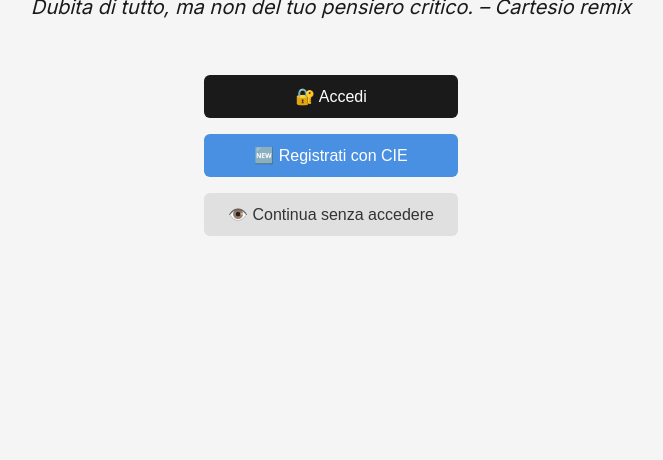
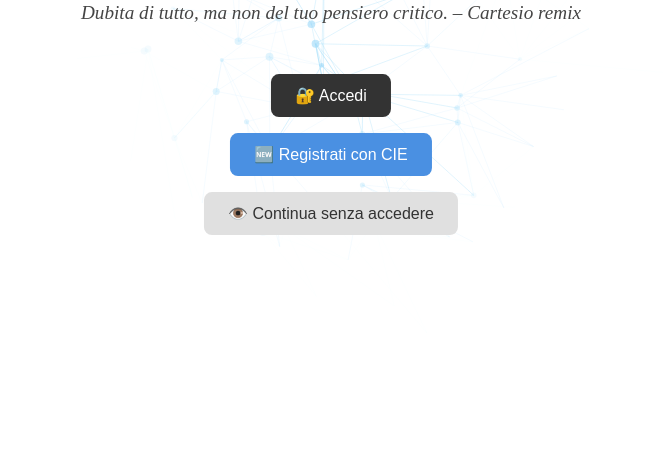
Before and after one commit to Sisghe/Antisofisti, a plain HTML site: page index.html in a window 1280 px wide. Shown: the part 356-816 px from the top of the page, without its empty margins (309-972 px from the left). Drawn offline with nearby package versions, Linux system fonts and the light colour scheme.

Commit message:
💡 Aggiunto frontend animato + nuove rotte backend

```diff
--- a/index.html
+++ b/index.html
@@ -1,95 +1,33 @@
 <!DOCTYPE html>
 <html lang="it">
+
 <head>
   <meta charset="UTF-8" />
   <meta name="viewport" content="width=device-width, initial-scale=1.0" />
   <title>Antisofisti</title>
-  <link rel="preconnect" href="https://fonts.googleapis.com">
-  <link rel="preconnect" href="https://fonts.gstatic.com" crossorigin>
-  <link href="https://fonts.googleapis.com/css2?family=Playfair+Display:wght@700&family=Inter:wght@400;600&display=swap" rel="stylesheet">
-  <style>
-    body {
-      margin: 0;
-      padding: 0;
-      font-family: 'Inter', sans-serif;
-      background: #f5f5f5;
-      color: #1a1a1a;
-      display: flex;
-      flex-direction: column;
-      align-items: center;
-      justify-content: center;
-      height: 100vh;
-      text-align: center;
-    }
+  <link rel="stylesheet" href="style.css">
+</head>
 
-    h1 {
-      font-family: 'Playfair Display', serif;
-      font-size: 4rem;
-      margin-bottom: 1rem;
-    }
+<body>
+  <div id="large-header" class="large-header">
+    <canvas id="demo-canvas"></canvas>
 
-    #motto {
-      font-size: 1.25rem;
-      height: 2rem;
-      margin-bottom: 3rem;
-      font-style: italic;
-    }
+    <div class="content-wrapper">
+      <h1 class="main-title">Antisofisti</h1>
+      <div id="motto" class="motto"></div>
 
-    .btn-group {
-      display: flex;
-      flex-direction: column;
-      gap: 1rem;
-    }
+      <div class="btn-group">
 
-    button {
-      padding: 0.75rem 1.5rem;
-      font-size: 1rem;
-      border: none;
-      border-radius: 6px;
-      cursor: pointer;
-      transition: background 0.3s ease;
-    }
+        <div class="btn-group">
+          <button class="btn-accesso">🔐 Accedi</button>
+          <button class="btn-registrati">🆕 Registrati con CIE</button>
+          <button class="btn-ospite">👁️ Continua senza accedere</button>
+        </div>
+      </div>
+    </div>
 
-    .btn-accesso { background-color: #1a1a1a; color: white; }
-    .btn-registrati { background-color: #4a90e2; color: white; }
-    .btn-ospite { background-color: #e0e0e0; color: #333; }
+    <script src="https://cdnjs.cloudflare.com/ajax/libs/gsap/3.12.2/gsap.min.js"></script>
+    <script src="script.js"></script>
+</body>
 
-    button:hover {
-      opacity: 0.85;
-    }
-  </style>
-</head>
-<body>
-  <h1>Antisofisti</h1>
-  <div id="motto"></div>
-
-  <div class="btn-group">
-    <button class="btn-accesso">🔐 Accedi</button>
-    <button class="btn-registrati">🆕 Registrati con CIE</button>
-    <button class="btn-ospite">👁️ Continua senza accedere</button>
-  </div>
-
-  <script>
-    const motti = [
-      "So di non sapere. – Socrate",
-      "La vera ignoranza è rifiutare la conoscenza. – Popper",
-      "Chi pensa è libero. Chi obbedisce ciecamente è schiavo. – Seneca",
-      "Dubita di tutto, ma non del tuo pensiero critico. – Cartesio remix"
-    ];
-
-    const mottoEl = document.getElementById('motto');
-    const motto = motti[Math.floor(Math.random() * motti.length)];
-    let i = 0;
-
-    function scriviMotto() {
-      if (i < motto.length) {
-        mottoEl.textContent += motto.charAt(i);
-        i++;
-        setTimeout(scriviMotto, 50);
-      }
-    }
-
-    window.onload = scriviMotto;
-  </script>
-</body>
 </html>
--- /dev/null
+++ b/script.js
@@ -0,0 +1,179 @@
+(function() {
+    var width, height, largeHeader, canvas, ctx, points, target, animateHeader = true;
+
+    initHeader();
+    initAnimation();
+    addListeners();
+
+    function initHeader() {
+        width = window.innerWidth;
+        height = window.innerHeight;
+        target = {x: width/2, y: height/2};
+
+        largeHeader = document.getElementById('large-header');
+        largeHeader.style.height = height + 'px';
+
+        canvas = document.getElementById('demo-canvas');
+        canvas.width = width;
+        canvas.height = height;
+        ctx = canvas.getContext('2d');
+
+        points = [];
+        for(let x = 0; x < width; x += width / 20) {
+            for(let y = 0; y < height; y += height / 20) {
+                let px = x + Math.random() * width / 20;
+                let py = y + Math.random() * height / 20;
+                let p = { x: px, originX: px, y: py, originY: py };
+                points.push(p);
+            }
+        }
+
+        for(let i = 0; i < points.length; i++) {
+            let closest = [];
+            let p1 = points[i];
+            for(let j = 0; j < points.length; j++) {
+                let p2 = points[j];
+                if (p1 === p2) continue;
+                if (closest.length < 5) {
+                    closest.push(p2);
+                } else {
+                    for (let k = 0; k < 5; k++) {
+                        if (getDistance(p1, p2) < getDistance(p1, closest[k])) {
+                            closest[k] = p2;
+                            break;
+                        }
+                    }
+                }
+            }
+            p1.closest = closest;
+        }
+
+        for (let i in points) {
+            let c = new Circle(points[i], 2 + Math.random() * 2, 'rgba(156,217,249,0.3)');
+            points[i].circle = c;
+        }
+    }
+
+    function addListeners() {
+        if (!('ontouchstart' in window)) {
+            window.addEventListener('mousemove', mouseMove);
+        }
+        window.addEventListener('scroll', scrollCheck);
+        window.addEventListener('resize', resize);
+    }
+
+    function mouseMove(e) {
+        let posx = e.pageX || e.clientX;
+        let posy = e.pageY || e.clientY;
+        target.x = posx;
+        target.y = posy;
+    }
+
+    function scrollCheck() {
+        animateHeader = document.body.scrollTop <= height;
+    }
+
+    function resize() {
+        width = window.innerWidth;
+        height = window.innerHeight;
+        largeHeader.style.height = height + 'px';
+        canvas.width = width;
+        canvas.height = height;
+    }
+
+    function initAnimation() {
+        animate();
+        for (let i in points) {
+            shiftPoint(points[i]);
+        }
+    }
+
+    function animate() {
+        if (animateHeader) {
+            ctx.clearRect(0, 0, width, height);
+            for (let i in points) {
+                let p = points[i];
+                let dist = getDistance(target, p);
+                if (dist < 4000) {
+                    p.active = 0.3;
+                    p.circle.active = 0.6;
+                } else if (dist < 20000) {
+                    p.active = 0.1;
+                    p.circle.active = 0.3;
+                } else if (dist < 40000) {
+                    p.active = 0.02;
+                    p.circle.active = 0.1;
+                } else {
+                    p.active = 0;
+                    p.circle.active = 0;
+                }
+
+                drawLines(p);
+                p.circle.draw();
+            }
+        }
+        requestAnimationFrame(animate);
+    }
+
+    function shiftPoint(p) {
+        gsap.to(p, {
+            duration: 1 + 1 * Math.random(),
+            x: p.originX - 50 + Math.random() * 100,
+            y: p.originY - 50 + Math.random() * 100,
+            ease: "circ.inOut",
+            onComplete: () => shiftPoint(p)
+        });
+    }
+
+    function drawLines(p) {
+        if (!p.active) return;
+        for (let i in p.closest) {
+            ctx.beginPath();
+            ctx.moveTo(p.x, p.y);
+            ctx.lineTo(p.closest[i].x, p.closest[i].y);
+            ctx.strokeStyle = 'rgba(156,217,249,' + p.active + ')';
+            ctx.stroke();
+        }
+    }
+
+    function Circle(pos, rad, color) {
+        this.pos = pos;
+        this.radius = rad;
+        this.color = color;
+
+        this.draw = function() {
+            if (!this.active) return;
+            ctx.beginPath();
+            ctx.arc(this.pos.x, this.pos.y, this.radius, 0, 2 * Math.PI, false);
+            ctx.fillStyle = 'rgba(156,217,249,' + this.active + ')';
+            ctx.fill();
+        };
+    }
+
+    function getDistance(p1, p2) {
+        return Math.pow(p1.x - p2.x, 2) + Math.pow(p1.y - p2.y, 2);
+    }
+})();
+
+
+// MOTTI ANIMATI
+const motti = [
+  "So di non sapere. – Socrate",
+  "La vera ignoranza è rifiutare la conoscenza. – Popper",
+  "Chi pensa è libero. Chi obbedisce ciecamente è schiavo. – Seneca",
+  "Dubita di tutto, ma non del tuo pensiero critico. – Cartesio remix"
+];
+
+const mottoEl = document.getElementById('motto');
+const motto = motti[Math.floor(Math.random() * motti.length)];
+let i = 0;
+
+function scriviMotto() {
+  if (i < motto.length) {
+    mottoEl.textContent += motto.charAt(i);
+    i++;
+    setTimeout(scriviMotto, 50);
+  }
+}
+
+window.onload = scriviMotto;
--- /dev/null
+++ b/style.css
@@ -0,0 +1,80 @@
+/* Contenitore generale */
+.large-header {
+  position: relative;
+  width: 100%;
+  height: 100vh;
+  background: white;
+  overflow: hidden;
+}
+
+/* Canvas animato */
+#demo-canvas {
+  position: absolute;
+  top: 0;
+  left: 0;
+  z-index: 0;
+}
+
+/* Contenuto sopra l’animazione */
+.content-wrapper {
+  position: absolute;
+  top: 50%;
+  left: 50%;
+  transform: translate(-50%, -50%);
+  z-index: 1;
+  text-align: center;
+}
+
+/* Titolo */
+.main-title {
+  font-family: 'Playfair Display', serif;
+  font-size: 4rem;
+  margin-bottom: 2rem;
+  color: #111;
+}
+
+/* Pulsanti */
+.btn-group {
+  display: flex;
+  flex-direction: column;
+  gap: 1rem;
+  align-items: center;
+}
+
+button {
+  padding: 0.75rem 1.5rem;
+  font-size: 1rem;
+  border: none;
+  border-radius: 8px;
+  cursor: pointer;
+  transition: background 0.3s ease, transform 0.2s ease;
+}
+
+.btn-accesso {
+  background-color: #333;
+  color: white;
+}
+
+.btn-registrati {
+  background-color: #4a90e2;
+  color: white;
+}
+
+.btn-ospite {
+  background-color: #e0e0e0;
+  color: #333;
+}
+
+button:hover {
+  opacity: 0.9;
+  transform: scale(1.02);
+}
+
+.motto {
+  font-size: 1.2rem;
+  font-style: italic;
+  color: #444;
+  margin-top: -1rem;
+  margin-bottom: 2.5rem;
+  height: 2rem;
+}
```
Also changed, not shown: backend/controllers/authController.js (added, +36 -0 lines), backend/controllers/spidController.js (added, +15 -0 lines), backend/db.js (added, +16 -0 lines), backend/index.js (+19 -7 lines), backend/models/User.js (added, +21 -0 lines), backend/package.json (+6 -1 lines), backend/routes/auth.js (added, +8 -0 lines), 1 other file.
